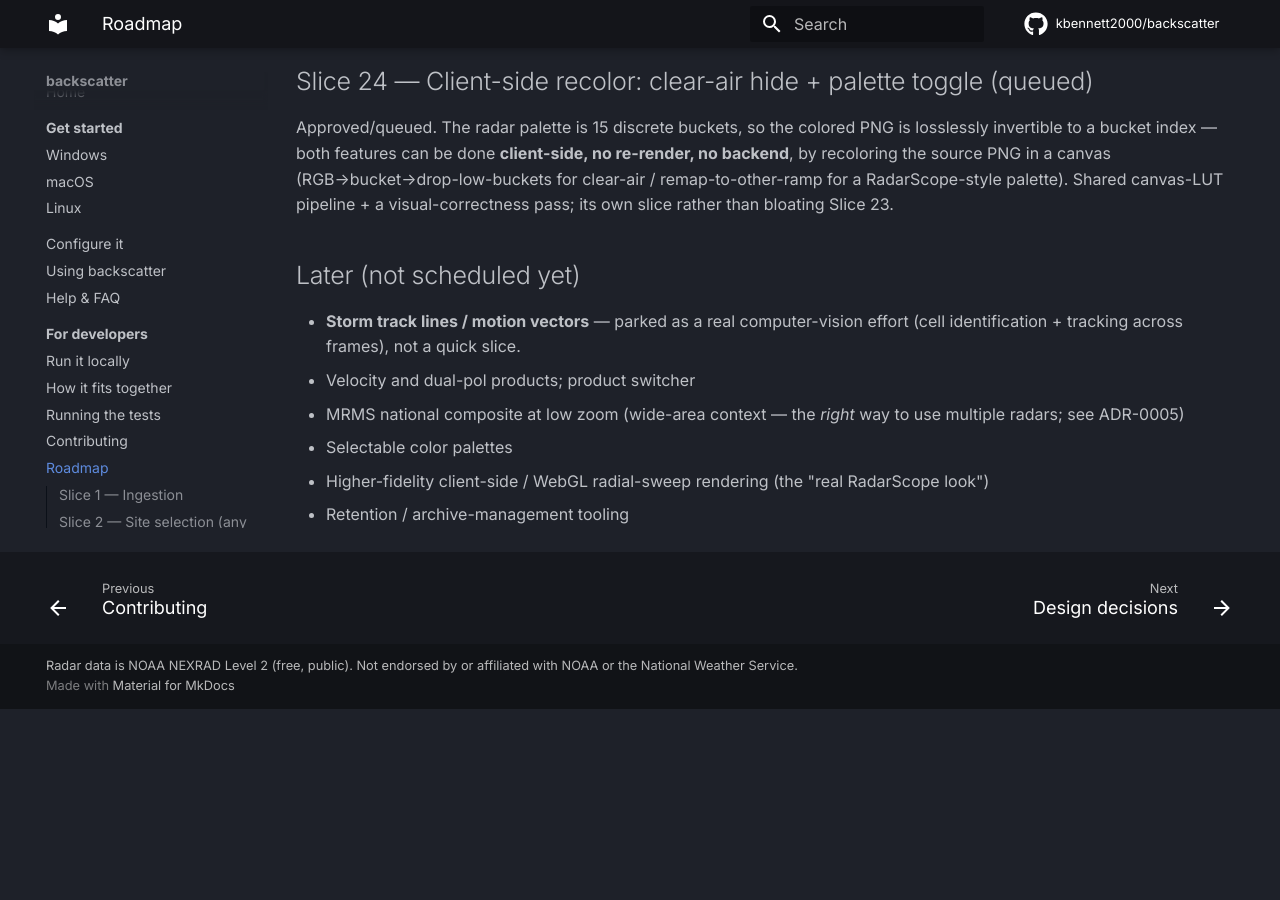
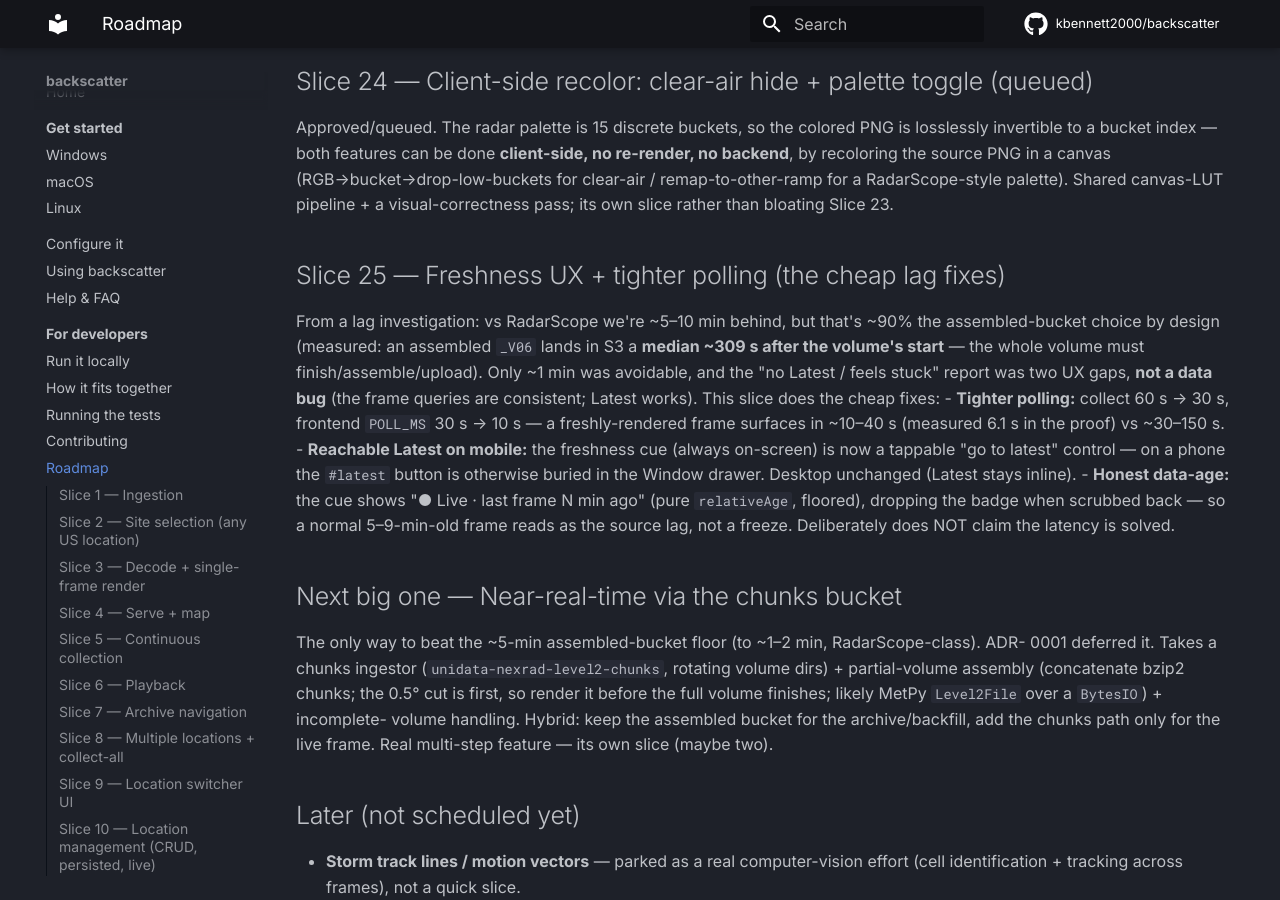
Before and after one commit to kbennett2000/backscatter, an MkDocs documentation site: the page built from docs/ROADMAP.md, in a window 1280 px wide and 900 px high, scrolled down 7458 px. Built offline with MkDocs 1.6.1 and Material for MkDocs 9.7.7, drawn with Linux system fonts in a browser that asks for light colours; comment, search, counter and statistics services are not loaded; before the commit the page ends 8167 px from its top, so only the background shows below that.

Commit message:
docs: add Slice 25 (freshness UX) + the chunks-bucket near-real-time slice to ROADMAP
Co-Authored-By: Claude Opus 4.8 <noreply@anthropic.com>

```diff
--- a/docs/ROADMAP.md
+++ b/docs/ROADMAP.md
@@ -365,6 +365,29 @@ backend**, by recoloring the source PNG in a canvas (RGB→bucket→drop-low-buc
 clear-air / remap-to-other-ramp for a RadarScope-style palette). Shared canvas-LUT pipeline +
 a visual-correctness pass; its own slice rather than bloating Slice 23.
 
+## Slice 25 — Freshness UX + tighter polling (the cheap lag fixes)
+From a lag investigation: vs RadarScope we're ~5–10 min behind, but that's ~90% the
+assembled-bucket choice by design (measured: an assembled `_V06` lands in S3 a **median ~309 s
+after the volume's start** — the whole volume must finish/assemble/upload). Only ~1 min was
+avoidable, and the "no Latest / feels stuck" report was two UX gaps, **not a data bug** (the
+frame queries are consistent; Latest works). This slice does the cheap fixes:
+- **Tighter polling:** collect 60 s → 30 s, frontend `POLL_MS` 30 s → 10 s — a freshly-rendered
+  frame surfaces in ~10–40 s (measured 6.1 s in the proof) vs ~30–150 s.
+- **Reachable Latest on mobile:** the freshness cue (always on-screen) is now a tappable
+  "go to latest" control — on a phone the `#latest` button is otherwise buried in the Window
+  drawer. Desktop unchanged (Latest stays inline).
+- **Honest data-age:** the cue shows "● Live · last frame N min ago" (pure `relativeAge`,
+  floored), dropping the badge when scrubbed back — so a normal 5–9-min-old frame reads as the
+  source lag, not a freeze. Deliberately does NOT claim the latency is solved.
+
+## Next big one — Near-real-time via the chunks bucket
+The only way to beat the ~5-min assembled-bucket floor (to ~1–2 min, RadarScope-class). ADR-
+0001 deferred it. Takes a chunks ingestor (`unidata-nexrad-level2-chunks`, rotating volume
+dirs) + partial-volume assembly (concatenate bzip2 chunks; the 0.5° cut is first, so render it
+before the full volume finishes; likely MetPy `Level2File` over a `BytesIO`) + incomplete-
+volume handling. Hybrid: keep the assembled bucket for the archive/backfill, add the chunks
+path only for the live frame. Real multi-step feature — its own slice (maybe two).
+
 ## Later (not scheduled yet)
 - **Storm track lines / motion vectors** — parked as a real computer-vision effort (cell
   identification + tracking across frames), not a quick slice.
```
